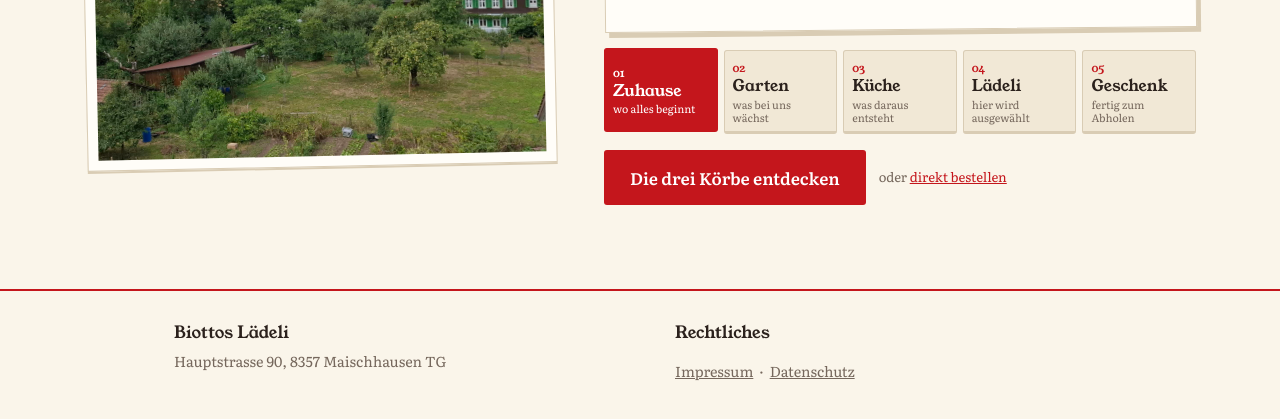
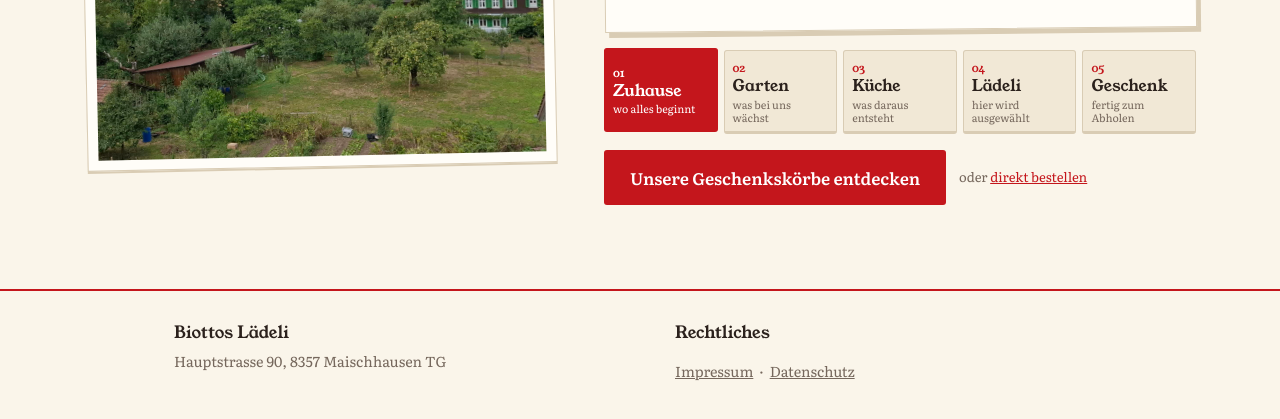
Before and after one commit to travellerswiss01/website01, a plain HTML site: page index.html in a window 1280 px wide. Shown: the part 435-854 px from the top of the page. Drawn offline with Linux system fonts and the light colour scheme.

Commit message:
Rename basket discovery link

```diff
--- a/index.html
+++ b/index.html
@@ -54,7 +54,7 @@
 <button type="button" class="hero-story-step" data-hero-story="4"><span>05</span><b>Geschenk</b><small>fertig zum Abholen</small></button>
 </div>
 <div class="hero-story-bottom">
-<a class="btn" href="#koerbe">Die drei Körbe entdecken</a>
+<a class="btn" href="#koerbe">Unsere Geschenkskörbe entdecken</a>
 <span>oder <a href="#kontakt" data-open="gross">direkt bestellen</a></span>
 </div>
 </div>
```
